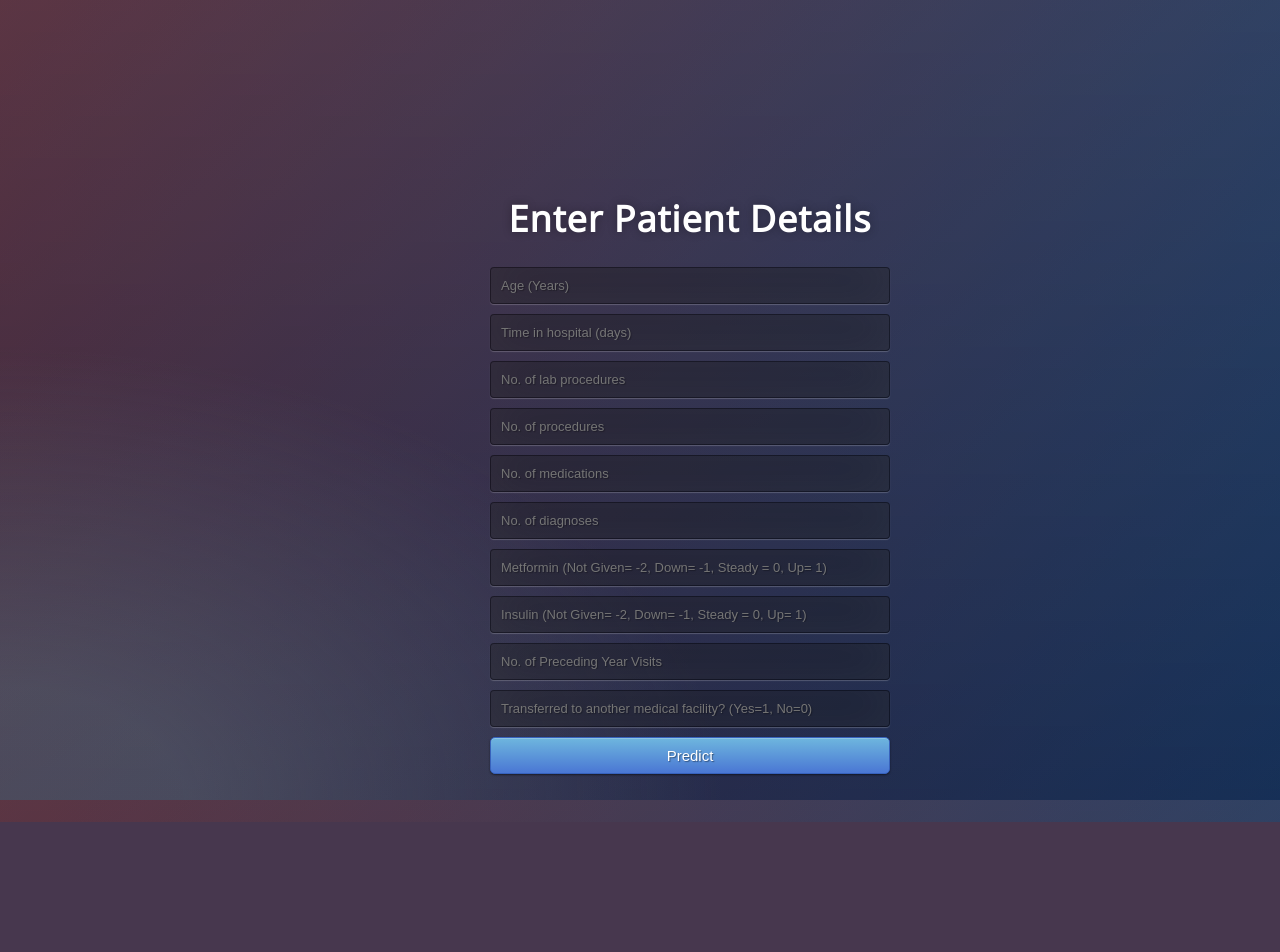
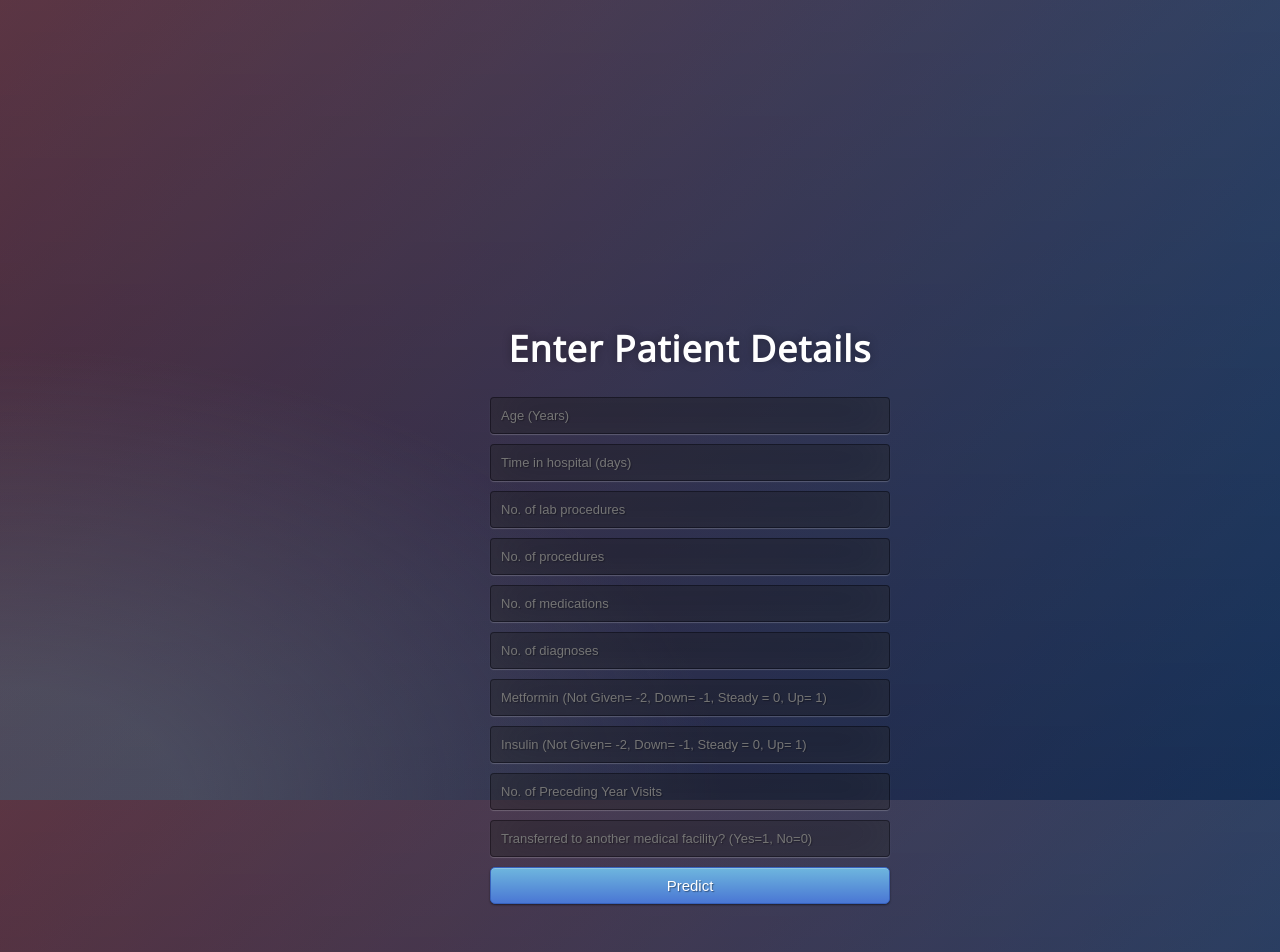
Before and after one commit to rahulgyansharma/Diabetes-Patient-s-Hospital-Readmission-Prediction-Deployment, a Flask app: page / in a window 1280 px wide. Before the commit the page ends 822 px from the top, so only its background shows below. Run offline with Flask 2, Linux system fonts and the light colour scheme; parts of the project's set-up code (start-up, migrations or seed data) failed here and were passed over.

Commit message:
Update style.css

```diff
--- a/static/css/style.css
+++ b/static/css/style.css
@@ -37,7 +37,7 @@ body {
 	position: absolute;
 	top: 40%;
 	left: 50%;
-	margin: -150px 0 0 -150px;
+	margin: -20px 0 0 -150px;
 	width:400px;
 	height:400px;
 }
```
